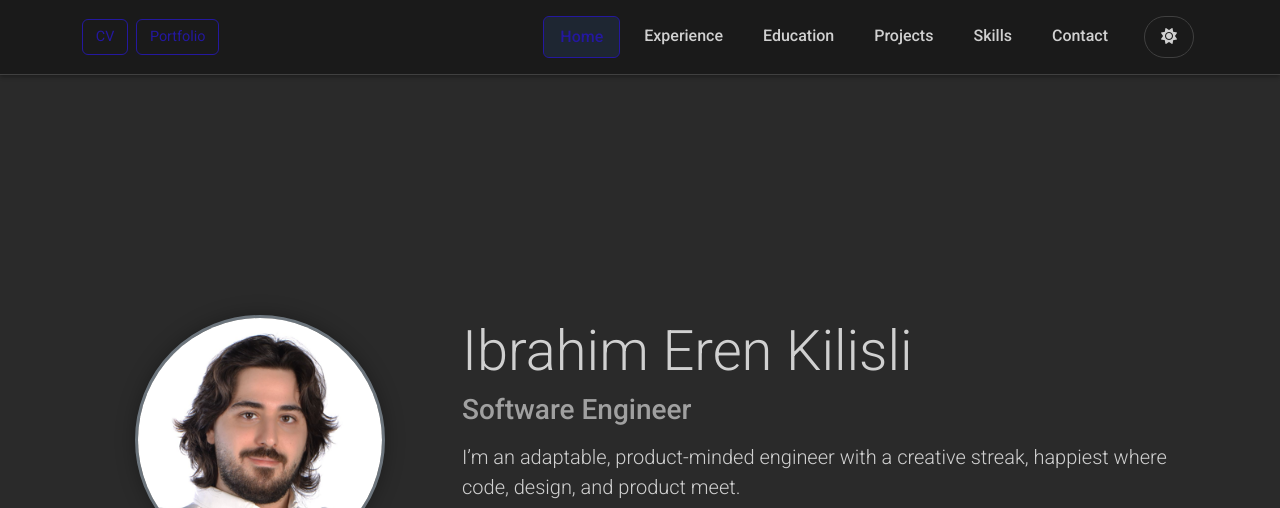
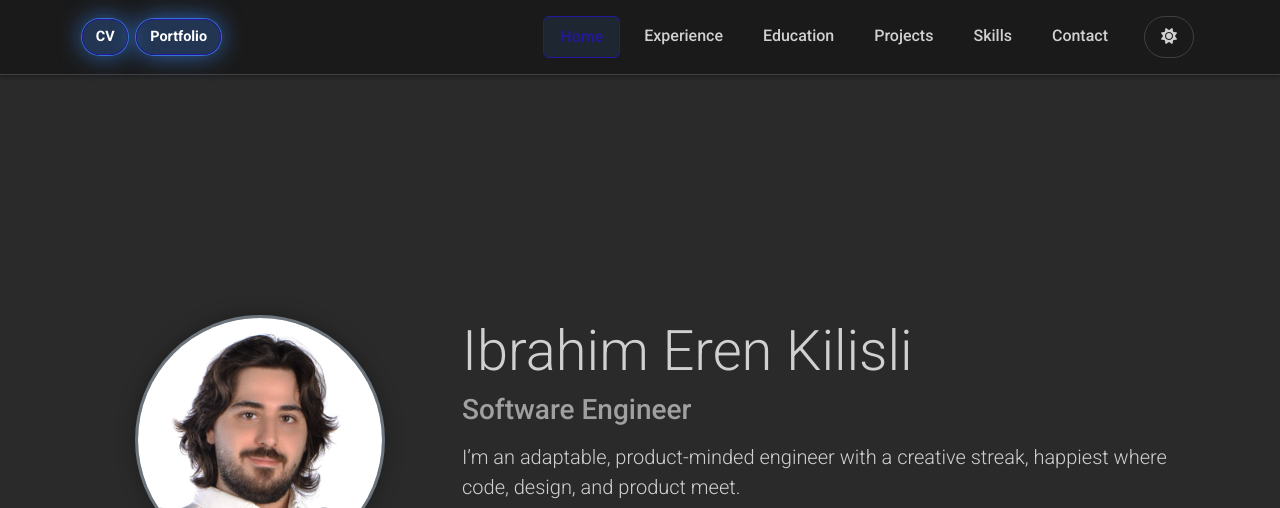
Before and after one commit to ErenKilisli/Portfolio-Website, a plain HTML site: page index.html in a window 1280 px wide. Shown: the top 508 px of the page. Drawn offline with nearby package versions, Linux system fonts and the light colour scheme.

Commit message:
cv and portfolio buttons added

```diff
--- a/src/styles/themes.css
+++ b/src/styles/themes.css
@@ -18,6 +18,21 @@
     --secondary-color: #6c757d; /* Example secondary color for dark mode */
     --primary-color-rgb: 61, 139, 253; /* RGB values for dark mode primary color */
 }
+
+
+[data-theme="dark"] .navbar-brand-group .btn-outline-primary {
+    background-color: rgba(var(--primary-color-rgb), 0.25);
+    color: #ffffff;
+    box-shadow:
+        0 0 0 1px rgba(var(--primary-color-rgb), 0.7),
+        0 0 24px rgba(var(--primary-color-rgb), 0.7);
+}
+
+[data-theme="dark"] .navbar-brand-group .btn-outline-primary:hover {
+    background-color: var(--primary-color);
+}
+
+
 
 body {
     background-color: var(--bg-color);
@@ -45,10 +60,29 @@ body {
     transform: none;
 }
 
-/* Adjust transition for navbar elements */
 .navbar-brand-group .btn-outline-primary {
-    transition: all 0.3s ease;
+    border-color: var(--primary-color);
+    background-color: rgba(var(--primary-color-rgb), 0.12);   /* hafif dolu buton */
+    color: var(--primary-color);
+    font-size: 0.9rem;
+    padding: 0.45rem 1.1rem;
+    border-radius: 999px;                                    /* full pill */
+    font-weight: 600;
+    box-shadow:
+        0 0 0 1px rgba(var(--primary-color-rgb), 0.35),
+        0 0 14px rgba(var(--primary-color-rgb), 0.35);
+    transition: all 0.2s ease;
 }
+
+.navbar-brand-group .btn-outline-primary:hover {
+    background-color: var(--primary-color);
+    color: var(--bg-color);
+    box-shadow:
+        0 0 0 1px rgba(var(--primary-color-rgb), 0.6),
+        0 0 20px rgba(var(--primary-color-rgb), 0.6);
+    transform: translateY(-1px);
+}
+
 
 /* Adjust buttons in smaller navbar */
 .navbar-hidden .navbar-brand-group .btn-outline-primary {
```
